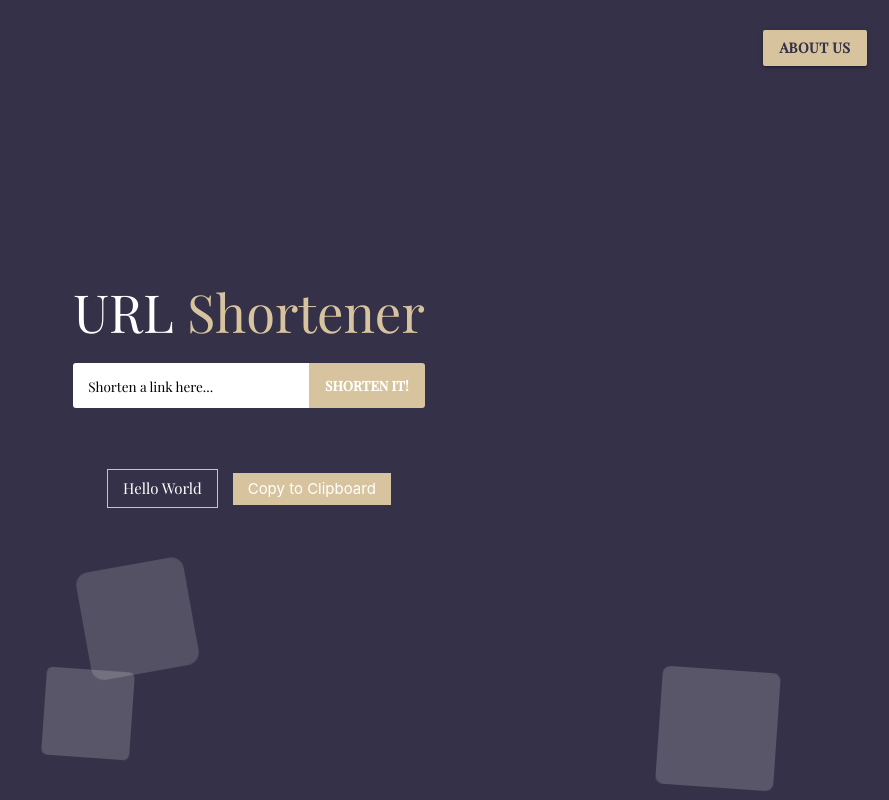
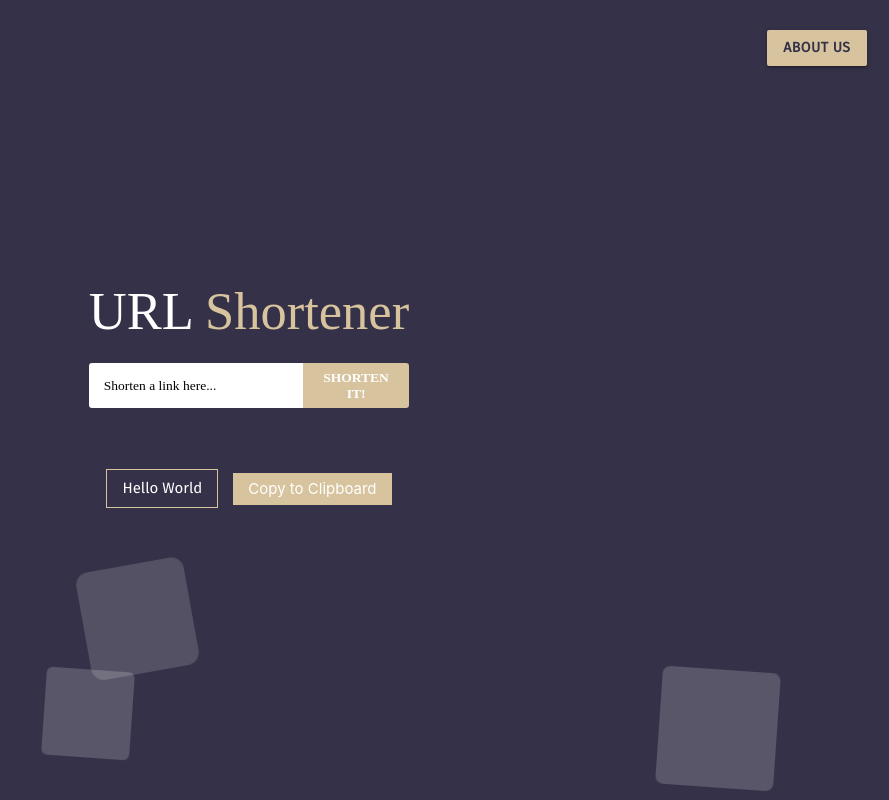
Before and after one commit to TheNewC0der-24/URLx, a React (Create React App) app: page / in a window 1280 px wide. Shown: the whole page, without its empty margins (391-1280 px from the left). Built offline with nearby package versions, Linux system fonts and the light colour scheme.

Commit message:
import Fira Sans font from @googlefonts

```diff
--- a/src/index.css
+++ b/src/index.css
@@ -1,4 +1,4 @@
-@import url('https://fonts.googleapis.com/css2?family=Playfair+Display:wght@400;500&display=swap');
+@import url('https://fonts.googleapis.com/css2?family=Fira+Sans:wght@300;400&display=swap');
 
 :root {
   --primary-color: #d7c49eff;
@@ -6,7 +6,7 @@
 
 body {
   margin: 0;
-  font-family: 'Playfair Display', serif;
+  font-family: 'Fira Sans', sans-serif;
   -webkit-font-smoothing: antialiased;
   -moz-osx-font-smoothing: grayscale;
 }
```
